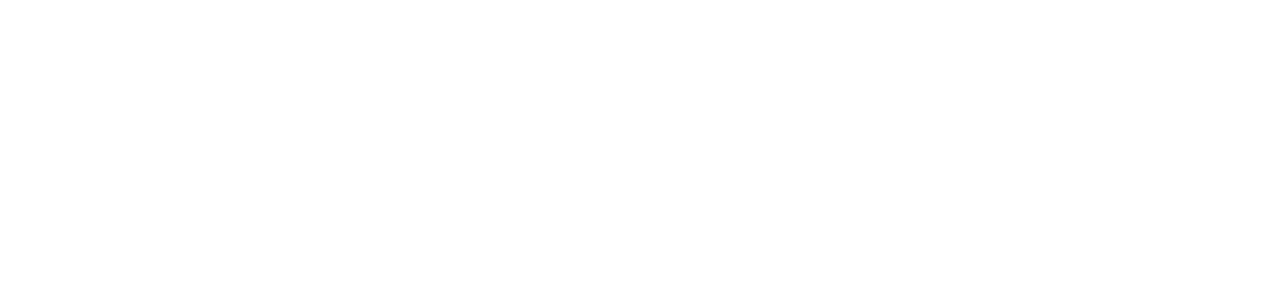
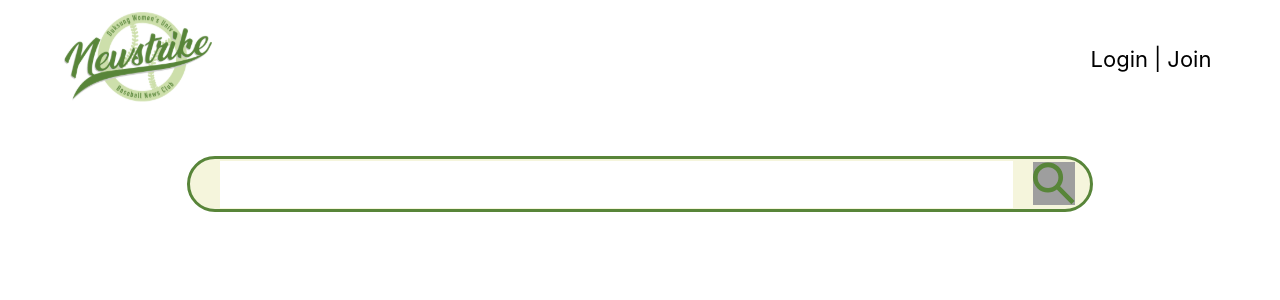
Before and after one commit to f4-zoluphaza/newsletter_front, a React (Create React App) app: page /Admin in a window 1280 px wide. Before the commit this address had no page. Shown: the top 300 px of the page. Built offline with nearby package versions, Linux system fonts and the light colour scheme; grey boxes are pictures that could not be loaded.

Commit message:
[0806] sieun API 연결 전 commit

```diff
--- a/src/App.js
+++ b/src/App.js
@@ -1,20 +1,23 @@
-import React from 'react';
-import { BrowserRouter, Routes, Route } from 'react-router-dom';
+import React from "react";
+import { BrowserRouter, Routes, Route } from "react-router-dom";
 
 // Login-------------------------------------------------------------------
-import Login from './pages/Login';
-import SignUp from './pages/SignUp';
+import Login from "./pages/Login";
+import SignUp from "./pages/SignUp";
 
 //mainPage
-import MainPage from './pages/MainPage';
+import MainPage from "./pages/MainPage";
 
 //detailPage
-import DetailPage from './pages/detailPage/DetailPages';
+import DetailPage from "./pages/detailPage/DetailPages";
 
 // mypage_s
-import Attendance from './pages/myPage/Attendance';
-import Unregister from './components/mypage/Unregister';
-import Unsubscribe from './pages/myPage/Unsubscribe';
+import Attendance from "./pages/myPage/Attendance";
+import Unregister from "./components/mypage/Unregister";
+import Unsubscribe from "./pages/myPage/Unsubscribe";
+
+//adminPage
+import Admin from "./pages/adminPage/Admin";
 
 function App() {
   return (
@@ -27,6 +30,7 @@ function App() {
           <Route path="/SignUp" element={<SignUp />} />
           <Route path="/Mypage" element={<Attendance />} />
           <Route path="/Mypage/Unsubscribe" element={<Unsubscribe />} />
+          <Route path="/Admin" element={<Admin />} />
         </Routes>
       </BrowserRouter>
     </div>
--- /dev/null
+++ b/src/pages/adminPage/Admin.jsx
@@ -0,0 +1,31 @@
+import React from "react";
+import Header from "../../components/Header";
+import { BodyDiv } from "../../styles/Mypage_s/Attendance.styled";
+import {
+  SearchDiv,
+  SearchBorderDiv,
+  SearchInput,
+  SearchImg,
+} from "../../styles/main/main-style-component.jsx";
+
+import Searchsvg from "../../images/MainPage/Search.svg";
+
+export default function Admin() {
+  return (
+    <div>
+      <BodyDiv>
+        <div style={{ width: "90vw" }}>
+          <Header />
+        </div>
+
+        {/* 검색 창 */}
+        <SearchDiv>
+          <SearchBorderDiv width="900px">
+            <SearchInput type="text" width="800px"></SearchInput>
+            <SearchImg id="search" src={Searchsvg} />
+          </SearchBorderDiv>
+        </SearchDiv>
+      </BodyDiv>
+    </div>
+  );
+}
--- a/src/styles/main/main-style-component.jsx
+++ b/src/styles/main/main-style-component.jsx
@@ -1,5 +1,5 @@
-import styled from 'styled-components';
-import { Link } from 'react-router-dom';
+import styled from "styled-components";
+import { Link } from "react-router-dom";
 
 const flexCenter = () => `
   display: flex;
@@ -83,11 +83,11 @@ export const TitleSpan = styled.span`
 
 export const TextSpan = styled.span`
   display: block;
-  font-size: ${(props) => props.fontsize || '20px'};
-  font-weight: ${(props) => props.fontweight || '500'};
-  text-align: ${(props) => props.textalign || 'left'};
+  font-size: ${(props) => props.fontsize || "20px"};
+  font-weight: ${(props) => props.fontweight || "500"};
+  text-align: ${(props) => props.textalign || "left"};
 
-  margin-left: ${(props) => props.marginleft || '0'};
+  margin-left: ${(props) => props.marginleft || "0"};
 `;
 
 export const SubscribeDiv = styled.div`
@@ -164,7 +164,7 @@ export const SmallTextSpan = styled.span`
   font-size: 17px;
   font-weight: 500;
 
-  padding-left: ${(props) => props.paddingleft || '7px'};
+  padding-left: ${(props) => props.paddingleft || "7px"};
 `;
 
 export const PersonalInformationSpan = styled.span`
@@ -185,16 +185,16 @@ export const SearchDiv = styled.div`
 `;
 
 export const SearchBorderDiv = styled.div`
-  width: 600px;
+  width: ${(props) => props.width || "600px"};
   height: 50px;
   border: solid 3px #588539;
   border-radius: 35px;
-  /* background-color: beige; */
+  background-color: beige;
   ${flexCenter()}
 `;
 
 export const SearchInput = styled.input`
-  width: 500px;
+  width: ${(props) => props.width || "500px"};
   height: 45px;
   border: none;
   margin-top: 1.5px;
@@ -212,7 +212,7 @@ export const SearchImg = styled.img`
   margin-left: 20px;
   margin-right: 15px;
 
-  background-image: url('../images/MainPage/Search.svg');
+  background-image: url("../images/MainPage/Search.svg");
 
   cursor: pointer;
 `;
@@ -259,7 +259,7 @@ export const RangeButton = styled.input`
   border: solid 0px;
   box-sizing: border-box;
 
-  background-color: ${(props) => props.backgroundcolor || '#000000'};
+  background-color: ${(props) => props.backgroundcolor || "#000000"};
 
   cursor: pointer;
 `;
@@ -371,7 +371,7 @@ export const PostNumberDiv = styled.div`
   height: 85px;
 
   display: flex;
-  justify-content: ${(props) => props.justifycontent || 'center'};
+  justify-content: ${(props) => props.justifycontent || "center"};
   /* align-items: center; //간격 조정 시*/
 
   /* background-color: lightgreen; */
@@ -404,8 +404,8 @@ export const MakerDivContact = styled.div`
   height: 80px;
   margin-top: 10px;
 
-  display: ${(props) => props.display || 'block'};
-  justify-content: ${(props) => props.justifycontent || 'center'};
+  display: ${(props) => props.display || "block"};
+  justify-content: ${(props) => props.justifycontent || "center"};
   align-items: center;
 
   /* background-color: pink; */
```
Also changed, not shown: src/api/LoginTokenApi.js (added, +20 -0 lines), src/styles/adminPage/Admin.styled.jsx (added, +15 -0 lines).
